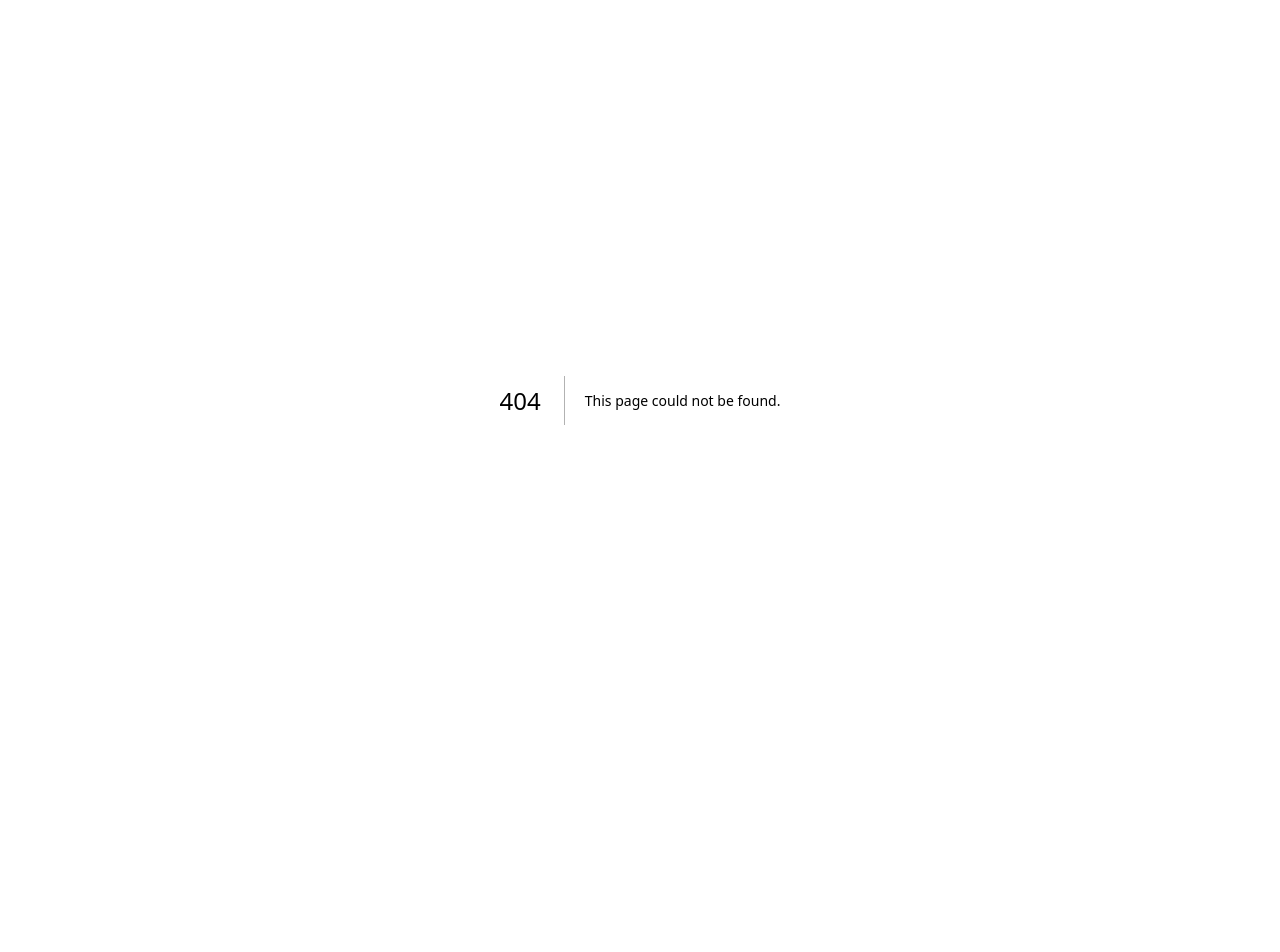
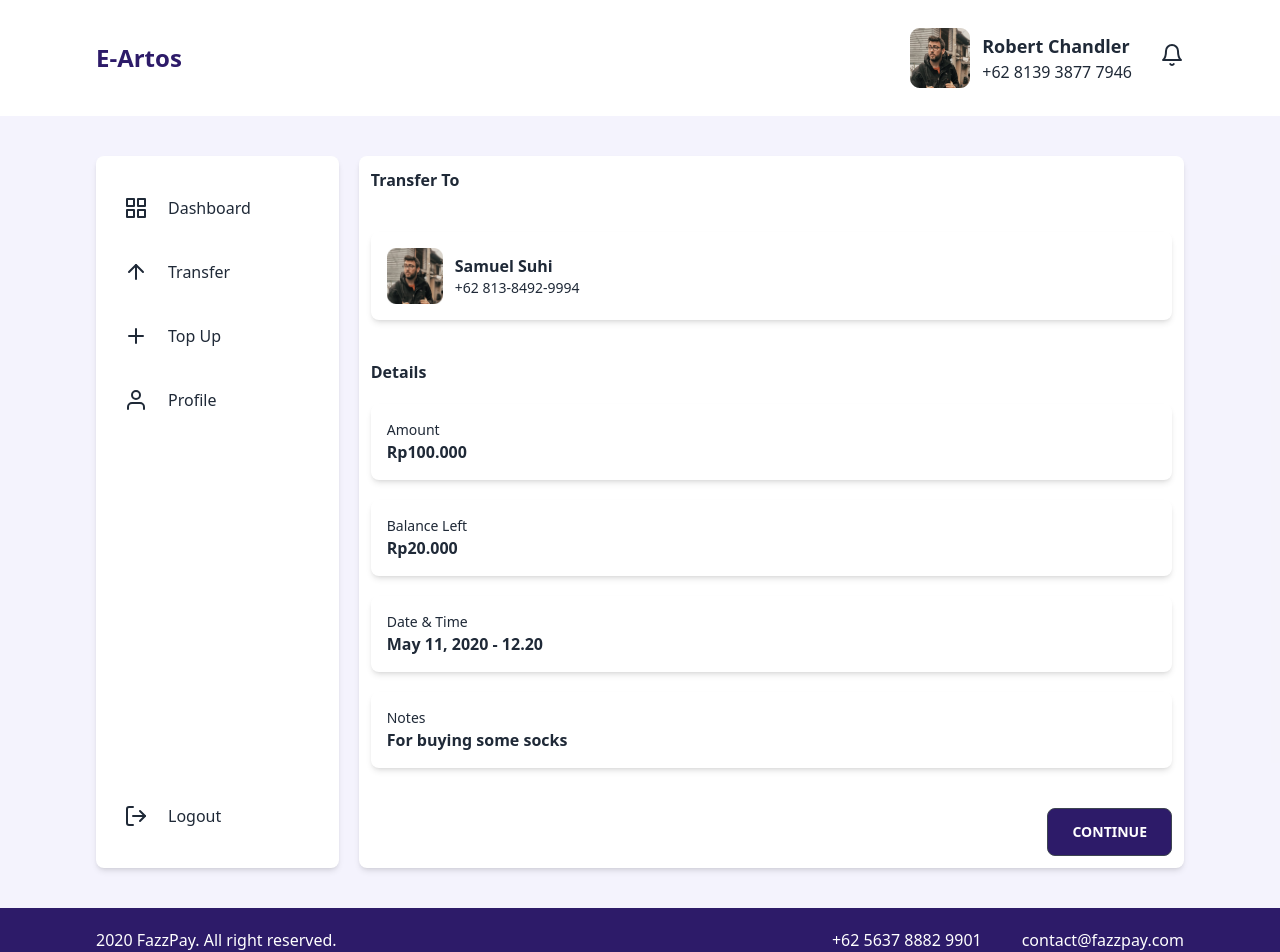
Before and after one commit to rioprayoga23/e-artos, a Next.js app: page /confirmation in a window 1280 px wide. Before the commit this address had no page. Shown: the top 952 px of the page. Before the commit the page ends 800 px from the top, so only its background shows below. Built offline with nearby package versions, Linux system fonts and the light colour scheme.

Commit message:
add confirmation page

```diff
--- /dev/null
+++ b/pages/confirmation.js
@@ -0,0 +1,124 @@
+import React from "react";
+import { Edit2 } from "react-feather";
+import MainLayout from "../components/layouts/MainLayout";
+
+const confirmation = () => {
+  return (
+    <MainLayout>
+      <div className="bg-white p-3 rounded-lg shadow-md w-full">
+        <div className="mb-10">
+          <h3 className="font-semibold mb-5">Transfer To</h3>
+        </div>
+        <div className="flex flex-col gap-5">
+          <div className="flex justify-between items-center shadow-md p-4 rounded-lg cursor-pointer">
+            <div className="flex gap-3 items-center">
+              <img
+                src="img/profile3.png"
+                alt=""
+                className="h-[56px] w-[56px]"
+              />
+              <div>
+                <h3 className="font-semibold">Samuel Suhi</h3>
+                <p className="text-sm">+62 813-8492-9994</p>
+              </div>
+            </div>
+          </div>
+        </div>
+        <h3 className="font-semibold mb-5 mt-10">Details</h3>
+        <div className="flex flex-col gap-5">
+          <div className="flex justify-between items-center shadow-md p-4 rounded-lg">
+            <div>
+              <p className="text-sm">Amount</p>
+              <h3 className="font-semibold">Rp100.000</h3>
+            </div>
+          </div>
+          <div className="flex justify-between items-center shadow-md p-4 rounded-lg">
+            <div>
+              <p className="text-sm">Balance Left</p>
+              <h3 className="font-semibold">Rp20.000</h3>
+            </div>
+          </div>
+          <div className="flex justify-between items-center shadow-md p-4 rounded-lg">
+            <div>
+              <p className="text-sm">Date & Time</p>
+              <h3 className="font-semibold">May 11, 2020 - 12.20</h3>
+            </div>
+          </div>
+          <div className="flex justify-between items-center shadow-md p-4 rounded-lg">
+            <div>
+              <p className="text-sm">Notes</p>
+              <h3 className="font-semibold">For buying some socks</h3>
+            </div>
+          </div>
+        </div>
+        <div className="flex justify-end mt-10">
+          <label
+            className="btn bg-primary hover:bg-primary px-6 md:w-full"
+            htmlFor="my-modal-4"
+          >
+            Continue
+          </label>
+        </div>
+      </div>
+
+      <input type="checkbox" id="my-modal-4" className="modal-toggle" />
+      <label
+        htmlFor="my-modal-4"
+        className="modal md:modal-bottom cursor-pointer"
+      >
+        <label className="modal-box relative" htmlFor="">
+          <h3 className="text-lg font-bold">Enter PIN to Transfer</h3>
+          <p className="py-4">
+            Enter your 6 digits PIN for confirmation to continue transferring
+            money.
+          </p>
+          <div className="grid grid-cols-6 gap-5 py-7 md:gap-2 lg:gap-2 xl:gap-3">
+            <div className="border px-2 pt-4 md:pt-2 pb-2 rounded-md w-full">
+              <input
+                type="text"
+                className="border-b focus:outline-none w-full"
+              />
+            </div>
+            <div className="border px-2 pt-4 md:pt-2 pb-2 rounded-md w-full">
+              <input
+                type="text"
+                className="border-b focus:outline-none w-full"
+              />
+            </div>
+            <div className="border px-2 pt-4 md:pt-2 pb-2 rounded-md w-full">
+              <input
+                type="text"
+                className="border-b focus:outline-none w-full"
+              />
+            </div>
+            <div className="border px-2 pt-4 md:pt-2 pb-2 rounded-md w-full">
+              <input
+                type="text"
+                className="border-b focus:outline-none w-full"
+              />
+            </div>
+            <div className="border px-2 pt-4 md:pt-2 pb-2 rounded-md w-full">
+              <input
+                type="text"
+                className="border-b focus:outline-none w-full"
+              />
+            </div>
+            <div className="border px-2 pt-4 md:pt-2 pb-2 rounded-md w-full">
+              <input
+                type="text"
+                className="border-b focus:outline-none w-full"
+              />
+            </div>
+          </div>
+          <div className="flex justify-end mt-3">
+            <div className="btn bg-primary hover:bg-primary cursor-pointer">
+              Continue
+            </div>
+          </div>
+        </label>
+      </label>
+    </MainLayout>
+  );
+};
+
+export default confirmation;
```
